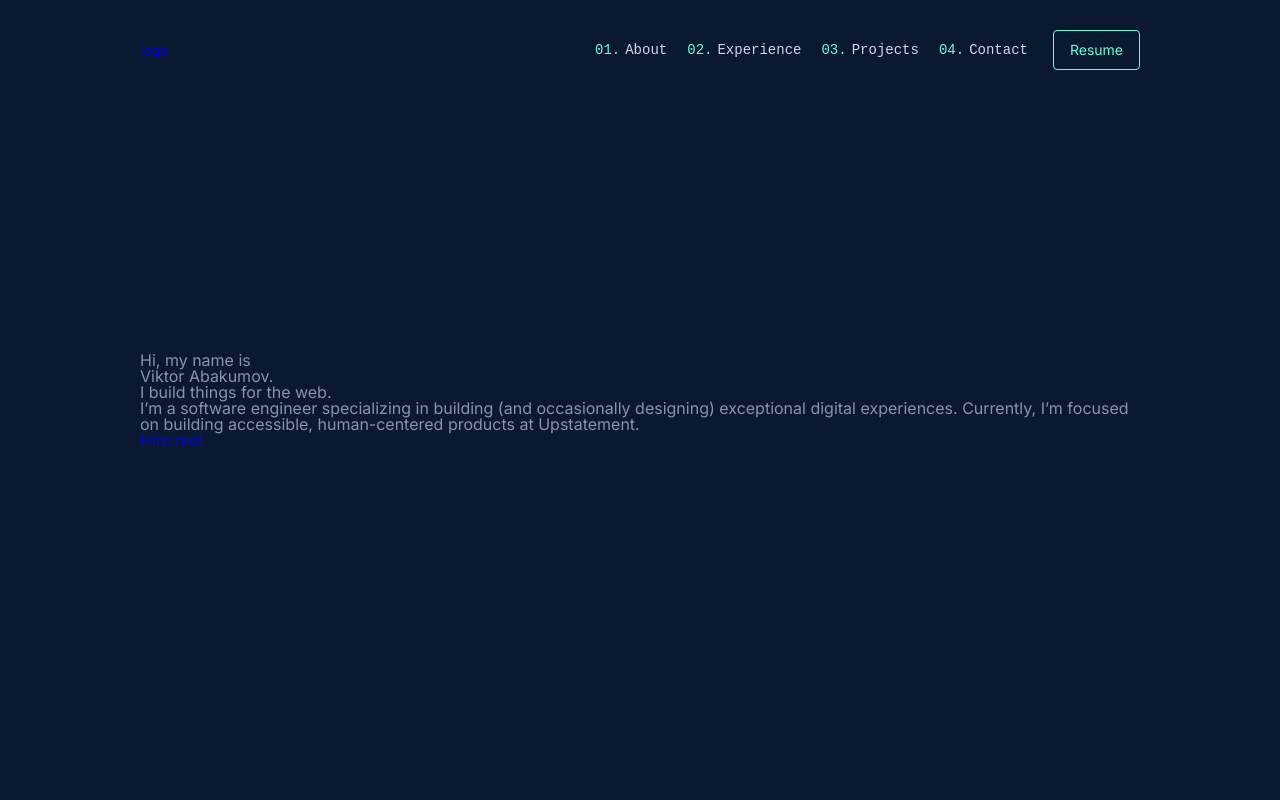
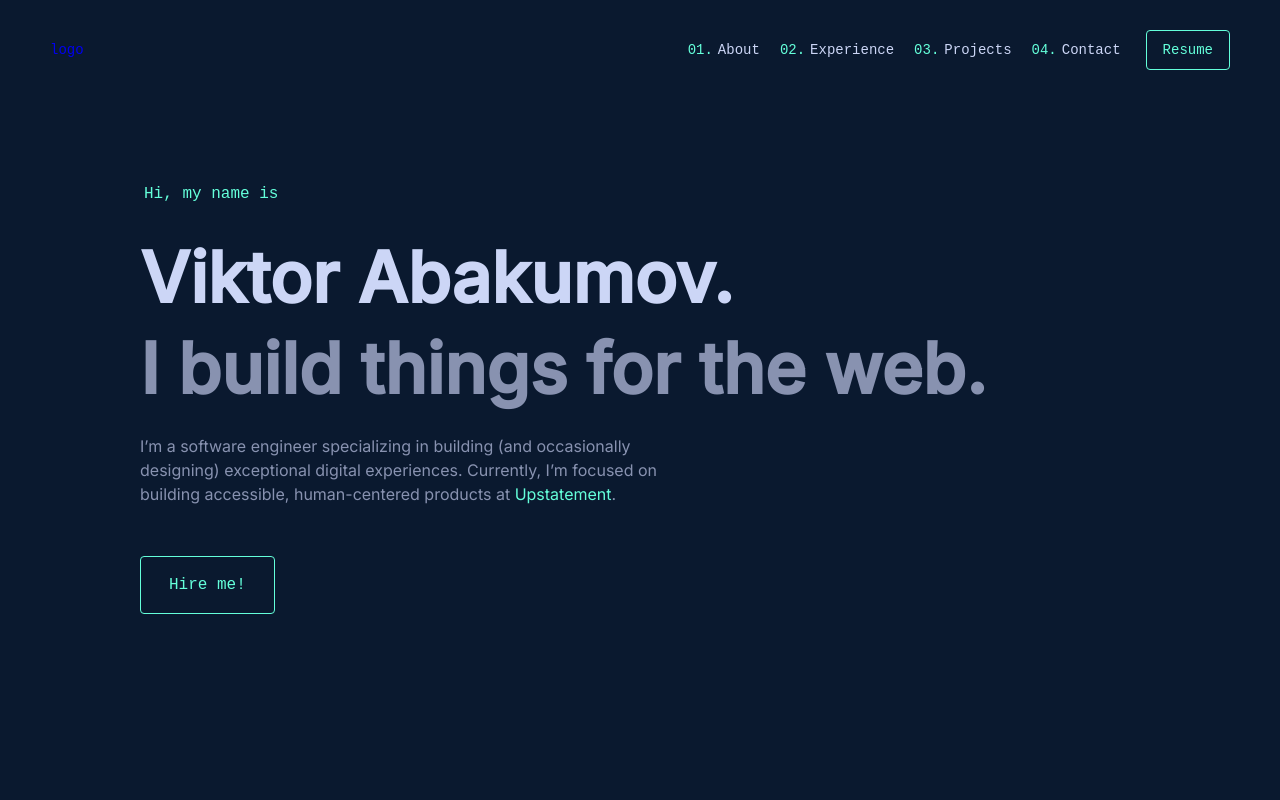
Before and after one commit to posthack/imatteru, a Vue app: page / in a window 1280 px wide. Shown: the top 800 px of the page. Built offline with nearby package versions, Linux system fonts and the light colour scheme.

Commit message:
atm and header styling

```diff
--- a/src/App.vue
+++ b/src/App.vue
@@ -1,5 +1,5 @@
 <template>
-  <div class="app">
+  <div :class="{ app: true, loaded: !isLoading }">
     <the-header />
     <section-atm />
     <section-about />
@@ -24,15 +24,49 @@ export default {
     SectionExperience,
     SectionContact,
   },
+  data() {
+    return {
+      isLoading: true,
+    };
+  },
+  mounted() {
+    setTimeout(() => {
+      this.isLoading = false;
+    }, 1000);
+  },
 };
 </script>
 
 <style lang="scss">
+@import "@scss/vars.scss";
 body {
-  font-family: Inter, ui-sans-serif, system-ui, -apple-system,
-    BlinkMacSystemFont, Roboto, sans-serif;
-  background-color: #0a192f;
+  font-family: $font-sans;
+  background-color: $main-bg;
   color: #8892b0;
   overflow-x: hidden;
+  ::selection {
+    background-color: lighten($main-bg, 5%);
+  }
+}
+.app {
+  min-height: 100vh;
+  width: 100%;
+  position: relative;
+  overflow: hidden;
+  &::after {
+    content: "";
+    position: fixed;
+    top: 0;
+    left: 0;
+    width: 100%;
+    height: 100%;
+    background-color: darken($main-bg, 4%);
+    opacity: 1;
+    transition: all 0.5s linear;
+  }
+  &.loaded::after {
+    opacity: 0;
+    visibility: hidden;
+  }
 }
 </style>
--- /dev/null
+++ b/src/assets/scss/animations.scss
@@ -0,0 +1,29 @@
+.anim-fade-down {
+  transform: translate(0, -30px);
+  opacity: 0;
+  transition-duration: 0.2s;
+}
+.loaded .anim-fade-down {
+  transform: translate(0, 0);
+  opacity: 1;
+}
+
+.anim-fade-up {
+  transform: translate(0, 30px);
+  opacity: 0;
+  transition-duration: 0.5s;
+}
+.loaded .anim-fade-up {
+  transform: translate(0, 0);
+  opacity: 1;
+}
+
+.anim-fade-right {
+  transform: translate(40px, 0);
+  opacity: 0;
+  transition-duration: 0.5s;
+}
+.loaded .anim-fade-right {
+  transform: translate(0, 0);
+  opacity: 1;
+}
--- a/src/assets/scss/vars.scss
+++ b/src/assets/scss/vars.scss
@@ -1,2 +1,22 @@
+// #####
+// dark theme
+//
 $light-blue: #64ffda;
-$main-text-color: #ccd6f6;
+$main-text: #ccd6f6;
+$main-text-dark: #8892b0;
+$main-bg: #0a192f;
+
+// #####
+// light theme
+//
+// $light-blue: #3e64ff;
+// $main-text: #202020;
+// $main-text-dark: #000;
+// $main-bg: #fff;
+
+// fonts
+$font-mono: "SF Mono", "Fira Code", "Fira Mono", "Roboto Mono", monospace;
+$font-sans: Inter, ui-sans-serif, system-ui, -apple-system, BlinkMacSystemFont,
+  Roboto, sans-serif;
+$font-sans-calibri: Inter, ui-sans-serif, system-ui, -apple-system,
+  BlinkMacSystemFont, Roboto, sans-serif;
--- a/src/components/SectionAtm.vue
+++ b/src/components/SectionAtm.vue
@@ -1,11 +1,33 @@
 <template>
   <section class="atm">
     <div class="container">
-      <div class="atm__subtitle">{{ sectionContent.subtitle }}</div>
-      <div class="atm__title">{{ sectionContent.firstTitle }}</div>
-      <div class="atm__title _dark">{{ sectionContent.secondTitle }}</div>
-      <div v-html="sectionContent.desc" class="atm__desc"></div>
-      <div class="atm__button">
+      <div
+        class="atm__subtitle anim-fade-right"
+        :style="`transition-delay: ${8 * 150}ms`"
+      >
+        {{ sectionContent.subtitle }}
+      </div>
+      <div
+        class="atm__title anim-fade-right"
+        :style="`transition-delay: ${9 * 150}ms`"
+      >
+        {{ sectionContent.firstTitle }}
+      </div>
+      <div
+        class="atm__title _dark anim-fade-right"
+        :style="`transition-delay: ${10 * 150}ms`"
+      >
+        {{ sectionContent.secondTitle }}
+      </div>
+      <div
+        v-html="sectionContent.desc"
+        class="atm__desc anim-fade-right"
+        :style="`transition-delay: ${11 * 150}ms`"
+      ></div>
+      <div
+        class="atm__button anim-fade-up"
+        :style="`transition-delay: ${12 * 150}ms`"
+      >
         <a :href="sectionContent.button.link">{{
           sectionContent.button.text
         }}</a>
@@ -23,7 +45,7 @@ export default {
         subtitle: "Hi, my name is",
         firstTitle: "Viktor Abakumov.",
         secondTitle: "I build things for the web.",
-        desc: "I’m a software engineer specializing in building (and occasionally designing) exceptional digital experiences. Currently, I’m focused on building accessible, human-centered products at Upstatement.",
+        desc: "I’m a software engineer specializing in building (and occasionally designing) exceptional digital experiences. Currently, I’m focused on building accessible, human-centered products at <a href='#'>Upstatement</a>.",
         button: {
           text: "Hire me!",
           link: "#",
@@ -34,7 +56,7 @@ export default {
 };
 </script>
 
-<style lang="scss" scoped>
+<style lang="scss">
 .atm {
   min-height: 100vh;
   width: 100%;
@@ -44,5 +66,47 @@ export default {
 }
 .container {
   max-width: 1000px;
+  width: 100%;
+}
+.atm__subtitle {
+  font-size: 16px;
+  color: $light-blue;
+  font-family: $font-mono;
+  margin: 0 0 30px 4px;
+}
+.atm__title {
+  font-size: 70px;
+  line-height: 1.3;
+  color: $main-text;
+  font-weight: 600;
+  font-family: $font-sans-calibri;
+  &._dark {
+    color: $main-text-dark;
+  }
+}
+.atm__desc {
+  margin-top: 20px;
+  line-height: 1.5;
+  font-size: 16px;
+  color: $main-text-dark;
+  max-width: 540px;
+  a {
+    color: $light-blue;
+  }
+}
+.atm__button {
+  margin-top: 50px;
+  a {
+    display: inline-flex;
+    padding: 20px 28px;
+    color: $light-blue;
+    border: 1px solid $light-blue;
+    border-radius: 4px;
+    transition: 120ms ease-in-out;
+    font-family: $font-mono;
+    &:hover {
+      background-color: rgba($light-blue, 0.1);
+    }
+  }
 }
 </style>
--- a/src/components/TheHeader.vue
+++ b/src/components/TheHeader.vue
@@ -9,11 +9,17 @@
             :key="idx"
             :href="`#${el.toLocaleLowerCase()}`"
             :data-counter="`0${++idx}.`"
-            class="header-nav__item"
+            class="header-nav__item anim-fade-down"
+            :style="`transition-delay: ${++idx * 150}ms`"
             >{{ el }}</a
           >
         </nav>
-        <a href="#" class="header__resume">Resume</a>
+        <a
+          href="#"
+          class="header__resume anim-fade-down"
+          :style="`transition-delay: ${(links.length + 2) * 150}ms`"
+          >Resume</a
+        >
       </div>
     </div>
   </header>
@@ -31,7 +37,6 @@ export default {
 </script>
 
 <style lang="scss" scoped>
-@import "@scss/vars.scss";
 .header {
   position: absolute;
   left: 0;
@@ -41,6 +46,7 @@ export default {
   display: flex;
   align-items: center;
   font-size: 14px;
+  font-family: $font-mono;
 }
 .container {
   display: flex;
@@ -49,7 +55,7 @@ export default {
   width: 100%;
   margin: 0 auto;
   padding: 0 50px;
-  max-width: 1100px;
+  max-width: 100%;
 }
 .header-nav {
   display: flex;
@@ -59,9 +65,8 @@ export default {
   align-items: center;
 }
 .header-nav__item {
-  color: $main-text-color;
+  color: $main-text;
   padding: 10px;
-  font-family: "SF Mono", "Fira Code", "Fira Mono", "Roboto Mono", monospace;
   &:hover {
     color: $light-blue;
   }
@@ -77,5 +82,9 @@ export default {
   color: $light-blue;
   border: 1px solid $light-blue;
   border-radius: 4px;
+  transition: 120ms ease-in-out;
+  &:hover {
+    background-color: rgba($light-blue, 0.1);
+  }
 }
 </style>
--- a/vite.config.js
+++ b/vite.config.js
@@ -5,6 +5,13 @@ import path from "path";
 // https://vitejs.dev/config/
 export default defineConfig({
   plugins: [vue()],
+  css: {
+    preprocessorOptions: {
+      scss: {
+        additionalData: `@import "@scss/vars.scss"; @import "@scss/animations.scss";`,
+      },
+    },
+  },
   resolve: {
     alias: {
       "@": path.resolve(__dirname, "./src"),
```
